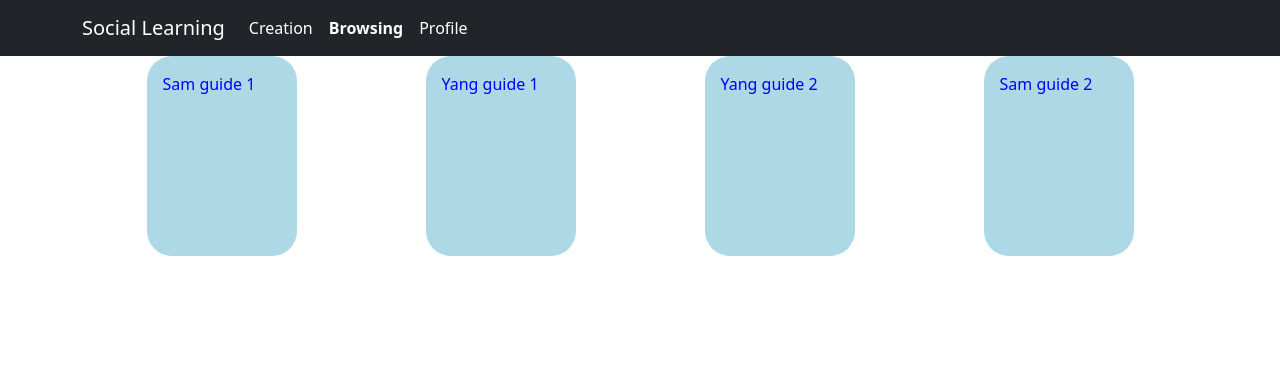
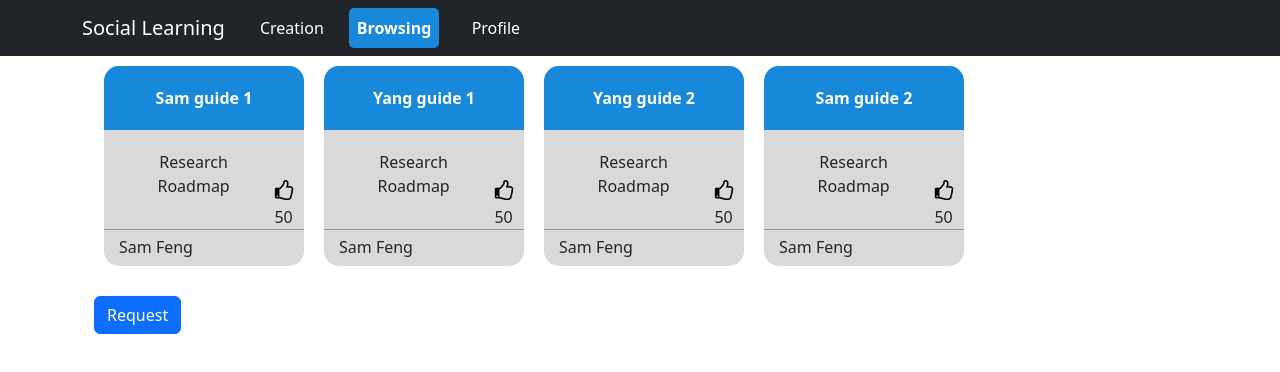
Before and after one commit to yzhong1985/social-learning, a React (Create React App) app: page /browsing in a window 1280 px wide. Shown: the top 372 px of the page. Built offline with nearby package versions, Linux system fonts and the light colour scheme.

Commit message:
some styles updates

```diff
--- a/src/App.css
+++ b/src/App.css
@@ -15,19 +15,7 @@
   padding-right: var(--bs-navbar-nav-link-padding-x);
   padding-left: var(--bs-navbar-nav-link-padding-x);
 }
-.navbar-nav a {
-  color: #fff;
-  text-decoration: none;
-}
-.navbar-nav li {
-  margin-top: 0;
-}
-.navbar-nav li.active {
-  font-weight: bold;
-}
-.navbar-nav li:hover {
-  font-weight: bold;
-}
+
 .row-buttons button {
   margin: 5px 5px 0 0;
 }
--- a/src/App.js
+++ b/src/App.js
@@ -7,7 +7,11 @@ import Profile from "./Profile"
 import SquareDetails from "./SquareDetails"
 import TopNavBar from "./components/TopNavBar"
 
+
 import "./App.css";
+import "./styles/navbar.css";
+
+
 import 'bootstrap/dist/css/bootstrap.min.css';
 
 import sampleData from "./data/datasample.json"
--- a/src/Browsingpage.css
+++ /dev/null
@@ -1,5 +0,0 @@
-.browsing_page {
-    display: flex;
-    clear: both;
-    justify-content: space-around
-  }
--- a/src/Browsingpage.jsx
+++ b/src/Browsingpage.jsx
@@ -1,16 +1,19 @@
 import React, { Component } from "react";
 import Browsingsquare from "./Browsingsquare"
-import "./Browsingpage.css";
+import Button from 'react-bootstrap/Button';
+
+import "./styles/browsing.css";
 
 class Browsingpage extends Component {
 
   render() {
     return (
-      <div className='browsing_page'>
+      <div className="container">
+      <div className='resources-items'>
 
         {this.props.data_state.squares_info.map((element, index) => {
         return (
-          <div className='element' key={index}>
+          <div className='resources-item' key={index}>
             {/* <h2>{element}</h2> */}
             <Browsingsquare element ={element} title={element['title']}/>
 
@@ -18,6 +21,10 @@ class Browsingpage extends Component {
         );
       })}
       </div>
+      <div className='resources-bottom-section'>
+        <Button className="request-button" variant="primary" type="submit" value="Submit">Request</Button>
+      </div>
+      </div>
     );
   }
 }
--- a/src/Browsingsquare.jsx
+++ b/src/Browsingsquare.jsx
@@ -1,5 +1,7 @@
 import React, { Component } from "react";
 import "./Square.css";
+import thumbup from "./images/thumbup.png"
+
 import { Link } from "react-router-dom";
 const linkStyle = {
   margin: "1rem",
@@ -11,10 +13,17 @@ const linkStyle = {
 class Browsingsquare extends Component {
   render() {
     return (
-      <div className='square'>
-        <Link to={`/browsing/${this.props.element['id']}`} style={linkStyle}>
-              {this.props.title}
-        </Link>
+      <div className='res-square'>
+        <div className="res-item-title">
+          <Link to={`/browsing/${this.props.element['id']}`} style={linkStyle}>{this.props.title}</Link>
+        </div>
+        <div className="res-item-description">
+          Research Roadmap
+          <div className="res-item-thumbup"><img alt="thumbup" src={thumbup}/> 50</div>
+        </div>
+        <div className="res-item-bottom">
+          Sam Feng
+        </div>
       </div>
     );
   }
--- a/src/Profile.jsx
+++ b/src/Profile.jsx
@@ -1,11 +1,30 @@
 import React, { Component } from "react";
+
+import Tab from 'react-bootstrap/Tab';
+import Tabs from 'react-bootstrap/Tabs';
+
+import "./styles/profile.css";
+
+import profileimg from "./images/profile-img.png"
 
 class Profile extends Component {
   render() {
     return (
-      <div className='About'>
-        <h1>Profile!!!</h1>
-        <p>This is the profile page...</p>
+      <div className='profile-container'>
+        <div className="profile-image-div">
+          <img className="profile-img" alt="thumbup" src={profileimg}/>
+        </div>
+        <div className="profile-description">
+          <p><b>10,000</b> people find your experience helpful.</p>
+        </div>
+        <Tabs defaultActiveKey="request" className="mb-3">
+          <Tab eventKey="request" title="Request">
+            <div>View my requests</div>
+            </Tab>
+          <Tab eventKey="share" title="View My Shares">
+            <div>View my shares</div>
+            </Tab>
+        </Tabs>
       </div>
     );
   }
--- /dev/null
+++ b/src/styles/browsing.css
@@ -0,0 +1,68 @@
+.browsing_page {
+    display: flex;
+    clear: both;
+    justify-content: space-around
+  }
+
+  .resources-items {
+    width: 100%;
+    height: auto;
+    display:flex;
+  }
+
+  .request-button {
+    float: left;
+    margin-top: 20px;
+  }
+
+  .res-square {
+    width:200px;
+    height: 200px;
+    background-color: #D9D9D9;
+    margin: 10px;
+    border-radius: 15px;
+    float: left;
+  }
+
+  .res-item-title {
+    display: block;
+    width: 100%;
+    background: #1788DA;
+    padding: 20px;
+    border-top-left-radius: 15px;
+    border-top-right-radius: 15px;
+    text-align: center;
+  }
+
+  .res-item-title a {
+    color: #fff !important;
+    font-weight: 600;
+    width: 100%;
+  }
+
+  .res-item-description {
+    width: 100%;
+    float: left;
+    height: 100px;
+    border-bottom: 1.5px solid #999;
+    text-align: center;
+    padding-top: 20px;
+    padding-left: 20px;
+    display: flex;
+  }
+
+  .res-item-bottom {
+    display: inline-flex;
+    height: 50px;
+    padding: 5px 0 0 15px;
+  }
+
+  .res-item-thumbup {
+    align-self: flex-end;
+  }
+
+  .res-item-thumbup img {
+    height: 20px;
+    width: 20px;
+    margin-bottom: 5px;
+  }
--- /dev/null
+++ b/src/styles/navbar.css
@@ -0,0 +1,23 @@
+.navbar-nav a {
+    color: #fff;
+    text-decoration: none;
+  }
+  .navbar-nav li {
+    margin-top: 0;
+    margin: 0 6px 0 6px;
+    width: 90px;
+  }
+
+  .navbar-nav li a{
+    text-align: center;
+  }
+
+  .navbar-nav li.active {
+    font-weight: bold;
+    background-color: #1788DA;
+    border-radius: 5px;
+  }
+  .navbar-nav li a:hover {
+    font-weight: bold;
+    color: #fff;
+  }
--- /dev/null
+++ b/src/styles/profile.css
@@ -0,0 +1,3 @@
+.profile-image-div {
+    padding: 50px;
+}
```
Also changed, not shown: src/images/profile-img.png (added), src/images/thumbup.png (added).
